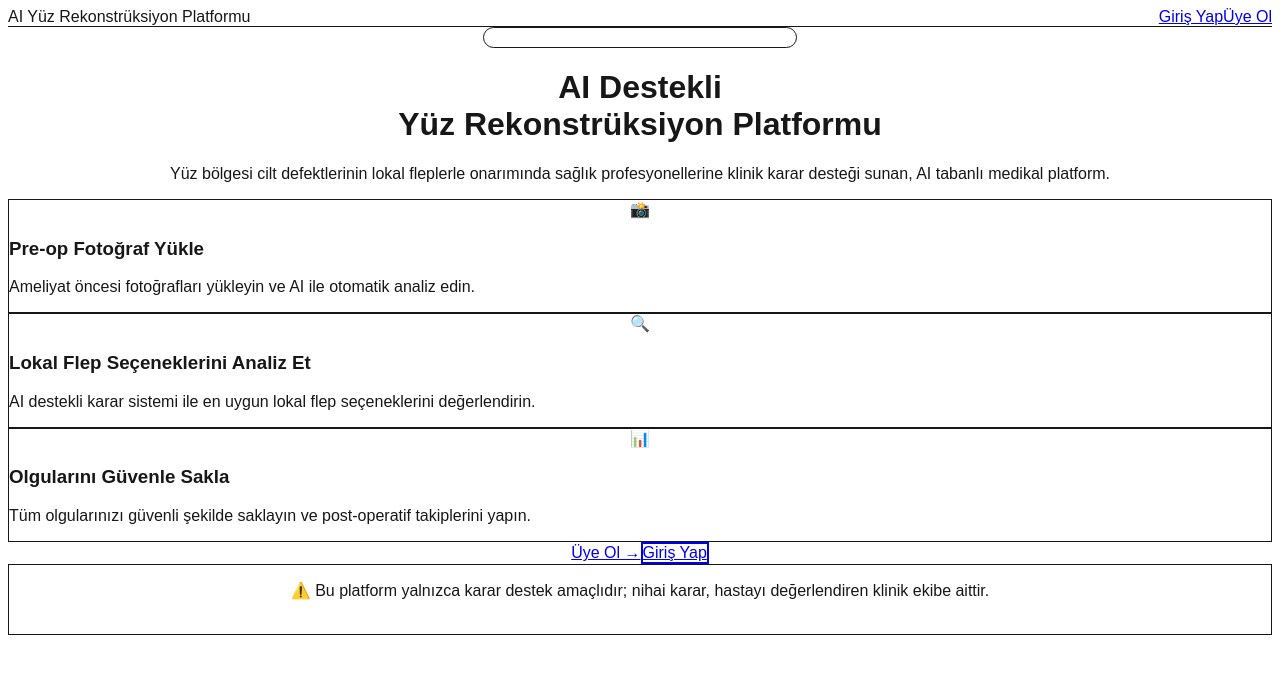
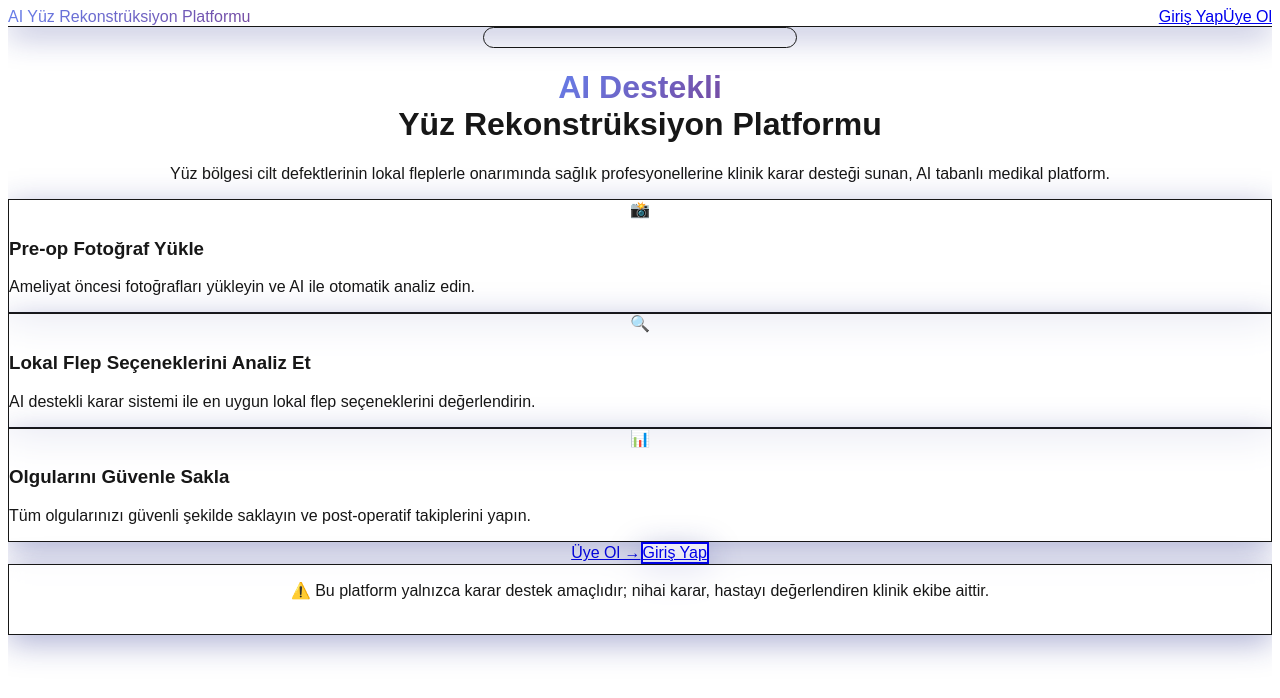
Before and after one commit to oktaybakin-ui/Facial-Reconstruction-AI-Proje, a Next.js app: page / in a window 1280 px wide. Shown: the top 698 px of the page. Built offline with nearby package versions, Linux system fonts and the light colour scheme.

Commit message:
Update globals.css

```diff
--- a/app/globals.css
+++ b/app/globals.css
@@ -25,3 +25,21 @@ body {
     text-wrap: balance;
   }
 }
+
+@layer components {
+  /* Glass morphism effect */
+  .glass {
+    background: rgba(255, 255, 255, 0.7);
+    backdrop-filter: blur(10px);
+    -webkit-backdrop-filter: blur(10px);
+    box-shadow: 0 8px 32px 0 rgba(31, 38, 135, 0.37);
+  }
+
+  /* Gradient text effect */
+  .gradient-text {
+    background: linear-gradient(135deg, #667eea 0%, #764ba2 100%);
+    -webkit-background-clip: text;
+    -webkit-text-fill-color: transparent;
+    background-clip: text;
+  }
+}
```
